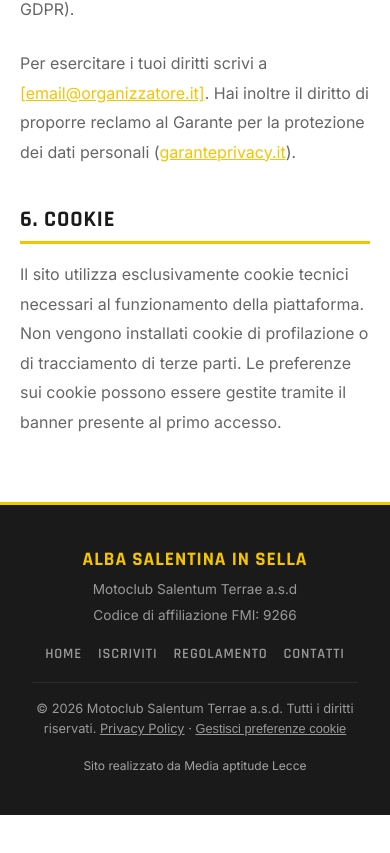
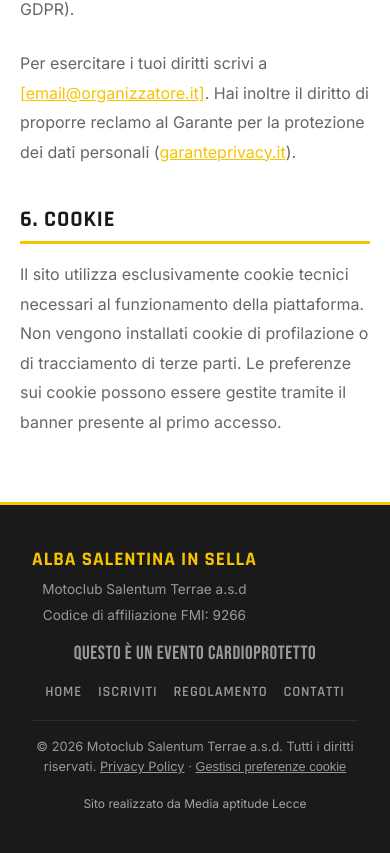
Before and after one commit to GiulioAgnello/tour-iscrizione-frontend, a React (Vite) app: page /privacy in a window 390 px wide. Shown: the part 3156-4009 px from the top of the page. Before the commit the page ends 3971 px from the top, so only its background shows below. Built offline with nearby package versions, Linux system fonts and the light colour scheme; no server answers.

Commit message:
FooterCardioprotetto

```diff
--- a/src/components/Footer.css
+++ b/src/components/Footer.css
@@ -7,7 +7,7 @@
 
 .footer__inner {
   display: grid;
-  grid-template-columns: 1fr auto;
+  grid-template-columns: minmax(0, 1fr) auto minmax(0, 1fr);
   grid-template-rows: auto auto;
   gap: var(--space-sm) var(--space-lg);
   align-items: center;
@@ -17,6 +17,13 @@
 
 .footer__brand {
   grid-column: 1;
+  justify-self: start;
+}
+
+.footer__middle {
+  grid-column: 2;
+  justify-self: center;
+  text-align: center;
 }
 
 .footer__logo {
@@ -34,9 +41,10 @@
 }
 
 .footer__nav {
-  grid-column: 2;
+  grid-column: 3;
   grid-row: 1;
   display: flex;
+  justify-self: end;
   gap: var(--space-md);
 }
 
@@ -90,10 +98,16 @@
     text-align: center;
   }
 
+  .footer__middle {
+    grid-column: 1;
+    grid-row: 2;
+  }
+
   .footer__nav {
     grid-column: 1;
-    grid-row: 2;
+    grid-row: 3;
     justify-content: center;
+    justify-self: center;
     flex-wrap: wrap;
     gap: var(--space-sm);
   }
--- a/src/components/Footer.jsx
+++ b/src/components/Footer.jsx
@@ -12,6 +12,10 @@ export default function Footer() {
           <span className="footer__logo">Alba Salentina in Sella</span>
           <p className="footer__tagline">Motoclub Salentum Terrae a.s.d</p>
           <p className="footer__tagline">Codice di affiliazione FMI: 9266</p>
+        </div>
+
+        <div className="footer__middle">
+          <h3>Questo è un evento Cardioprotetto</h3>
         </div>
 
         <nav className="footer__nav">
```
